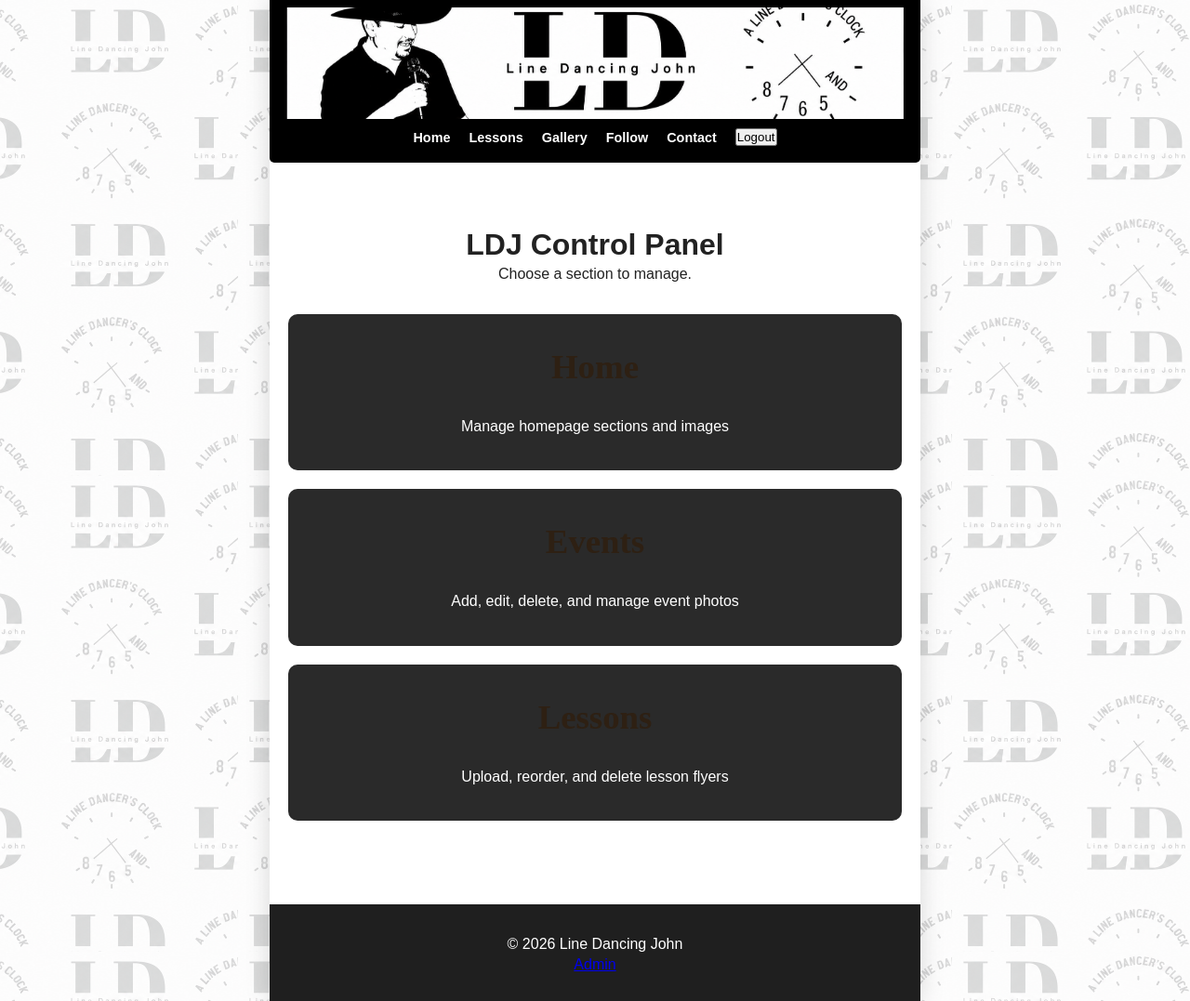
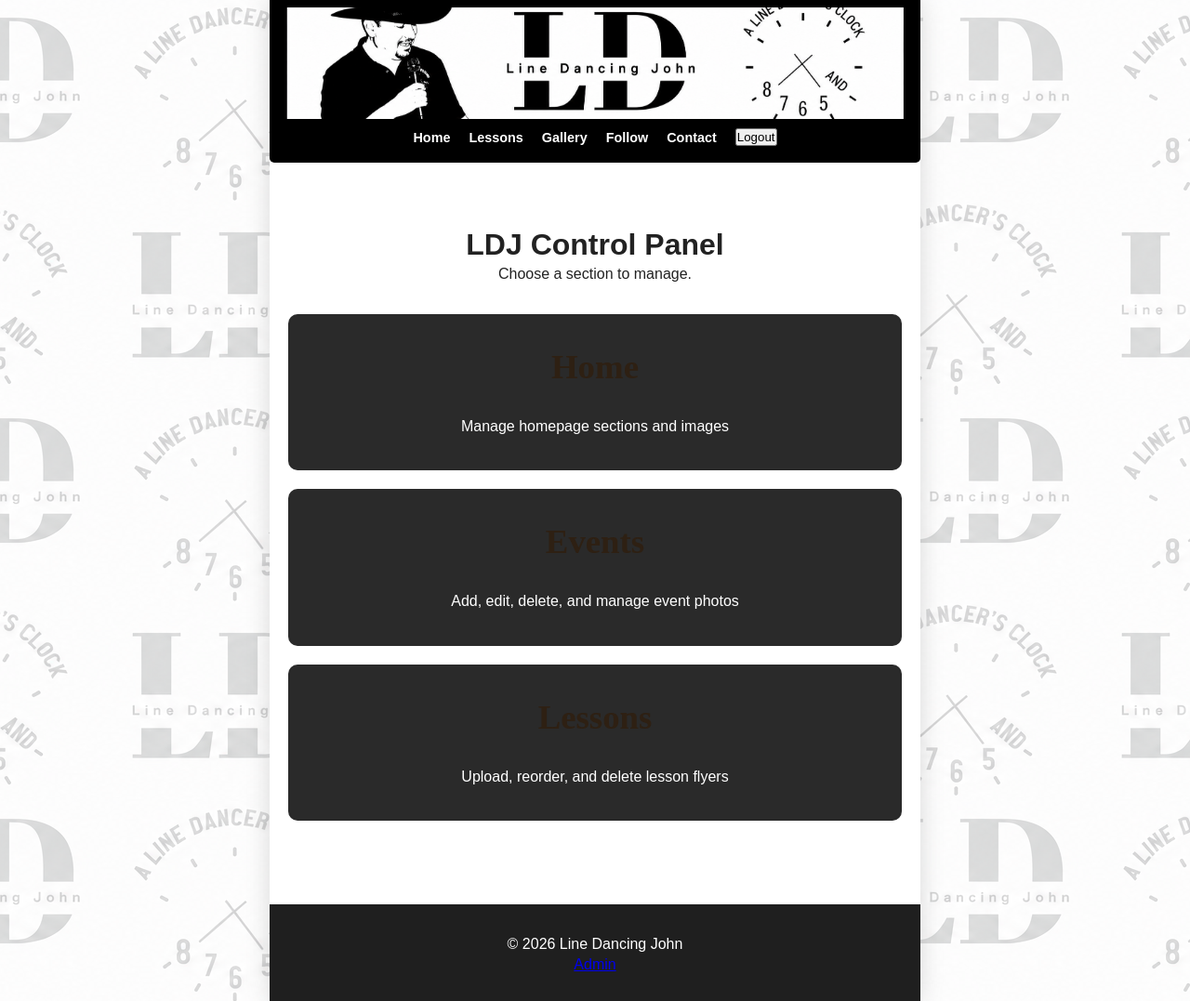
Before and after one commit to ErickNava86/LDJohn, a Flask app: page /admin in a window 1280 px wide. Shown: the whole page at 93% size. Run offline with Flask 3, Linux system fonts and the light colour scheme; the visitor is signed in with stand-in values (Sample User, id 1); parts of the project's set-up code (start-up, migrations or seed data) failed here and were passed over; some web fonts are replaced.

Commit message:
hot background image fix

```diff
--- a/app/static/css/style.css
+++ b/app/static/css/style.css
@@ -1341,7 +1341,7 @@ body{
     background-color:#1b100b;
     background-image:url("../images/branding/background-light.png");
     background-repeat:repeat;
-    background-size:768px auto;
+    background-size:auto;
     background-position:top center;
 }
 
```
Also changed, not shown: app/static/images/branding/background-light.png.
